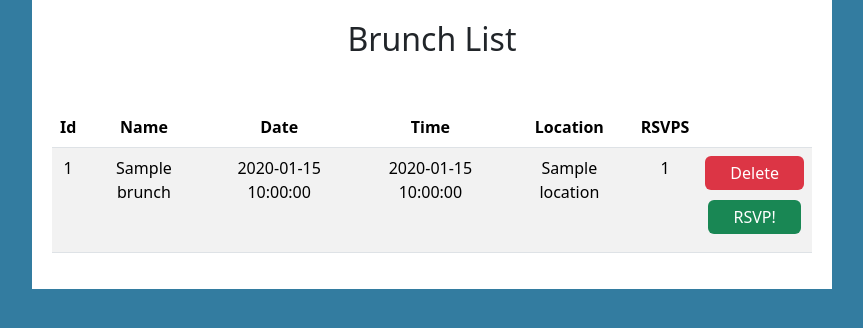
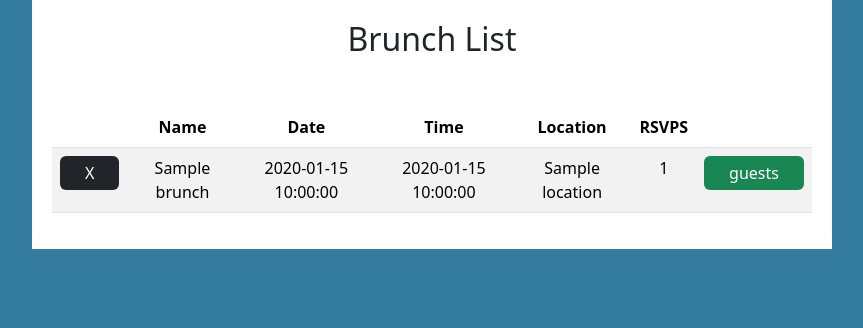
Before and after one commit to heidi37/cs50-final-project, a Flask app: template templates/brunch-list.html in a window 1280 px wide. Shown: the part 148-476 px from the top of the page, without its empty margins (208-1071 px from the left). Run offline with Flask 3, Linux system fonts and the light colour scheme; the template is opened without the code that fills it: most values are stand-ins (such as "Sample title", 1, 10 or a date in 2020); some libraries are stand-ins or nearby versions.

Commit message:
formatting brunch table

```diff
--- a/templates/brunch-table.html
+++ b/templates/brunch-table.html
@@ -1,30 +1,31 @@
 <div class="table-div">
   <table class="table table-striped table-resposive mt-5">
     <thead>
-      <th scope="col">Id</th>
+      <th scope="col"></th>
       <th scope="col">Name</th>
       <th scope="col">Date</th>
       <th scope="col">Time</th>
       <th scope="col">Location</th>
       <th scope="col">RSVPS</th>
-      <th></th>
+      <th scope="col"></th>
     </thead>
     {% for brunch in brunches %}
     <tr>
-      <td>{{ brunch.id }}</td>
+      <td>
+        <form action="{{ url_for('deleteBrunch') }}" method="post">
+          <input type="hidden" name="id" value="{{ brunch.id }}" />
+          <button type="submit" class="btn btn-dark">X</button>
+        </form>
+      </td>
       <td>{{ brunch.name }}</td>
       <td>{{ brunch.date }}</td>
       <td>{{ brunch.time }}</td>
       <td>{{ brunch.location }}</td>
       <td>{{ brunch.num_attend }}</td>
       <td>
-        <form action="{{ url_for('deleteBrunch') }}" method="post">
-          <input type="hidden" name="id" value="{{ brunch.id }}" />
-          <button type="submit" class="btn btn-danger">Delete</button>
-        </form>
         <form action="/guest-list/{{ brunch.id }}" method="post">
           <input type="hidden" name="id" value="{{ brunch.id }}" />
-          <button type="submit" class="btn btn-success">RSVP!</button>
+          <button type="submit" class="btn btn-success">guests</button>
         </form>
       </td>
     </tr>
```
